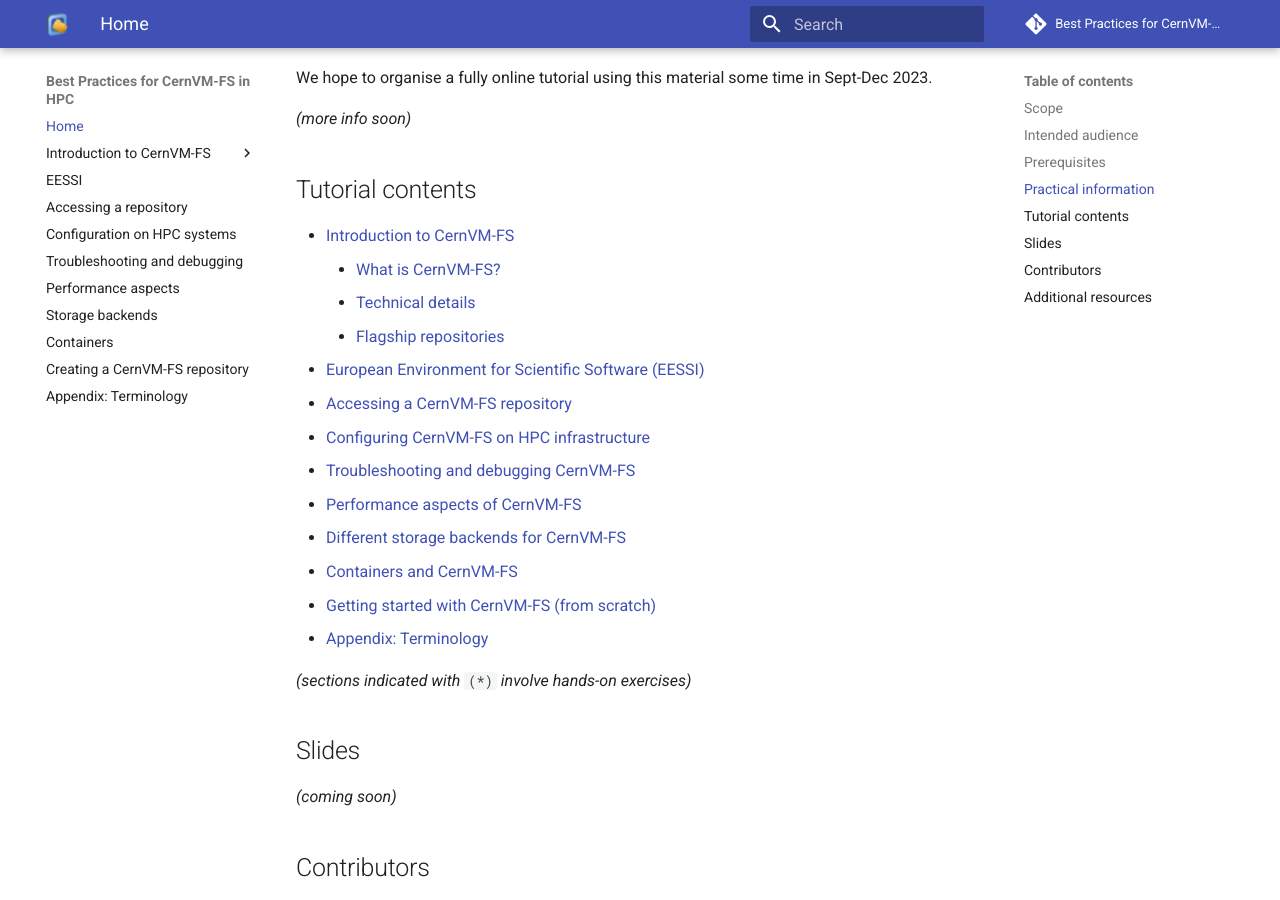
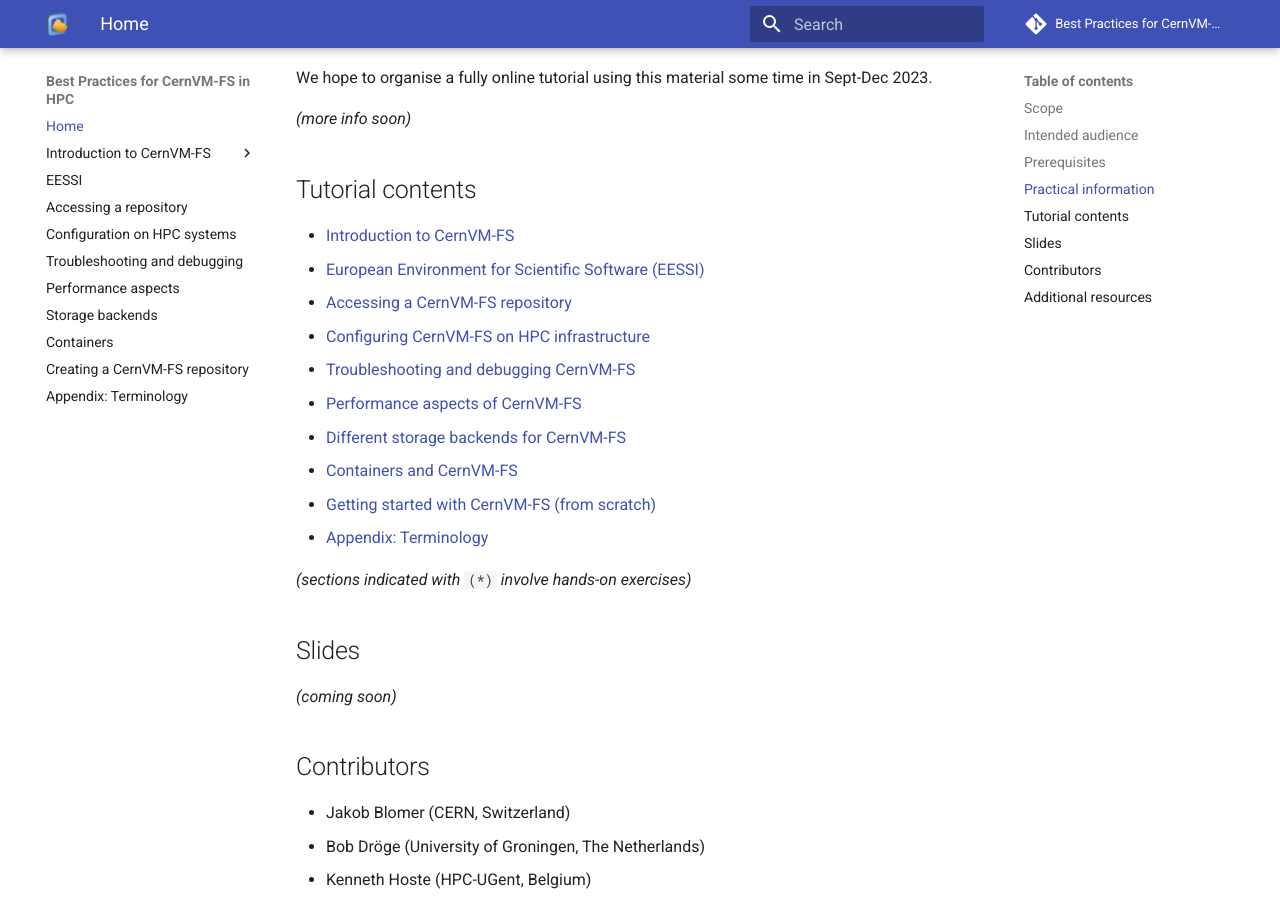
Before and after one commit to multixscale/cvmfs-tutorial-hpc-best-practices, an MkDocs documentation site: the page built from docs/index.md, in a window 1280 px wide and 900 px high, scrolled down 882 px. Built offline with MkDocs 1.6.1 and Material for MkDocs 9.7.7, drawn with Linux system fonts in a browser that asks for light colours; comment, search, counter and statistics services are not loaded.

Commit message:
don't link to subpages of CernVM-FS section on landing page

```diff
--- a/docs/index.md
+++ b/docs/index.md
@@ -35,9 +35,6 @@
 ## Tutorial contents
 
 - [Introduction to CernVM-FS](cvmfs/index.md)
-    - [What is CernVM-FS?](cvmfs/what-is-cvmfs.md)
-    - [Technical details](cvmfs/technical-details.md)
-    - [Flagship repositories](cvmfs/flagship-repositories.md)
 - [European Environment for Scientific Software (EESSI)](eessi.md)
 - [Accessing a CernVM-FS repository](02_access.md)
 - [Configuring CernVM-FS on HPC infrastructure](03_configuration.md)
```
